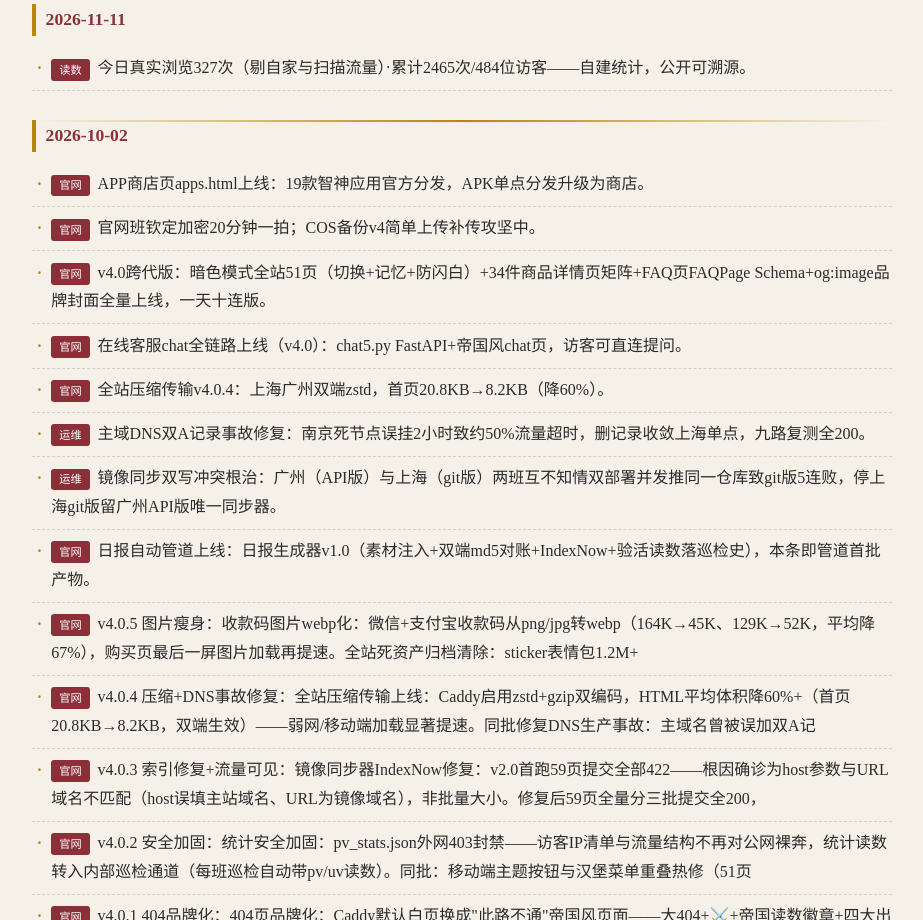
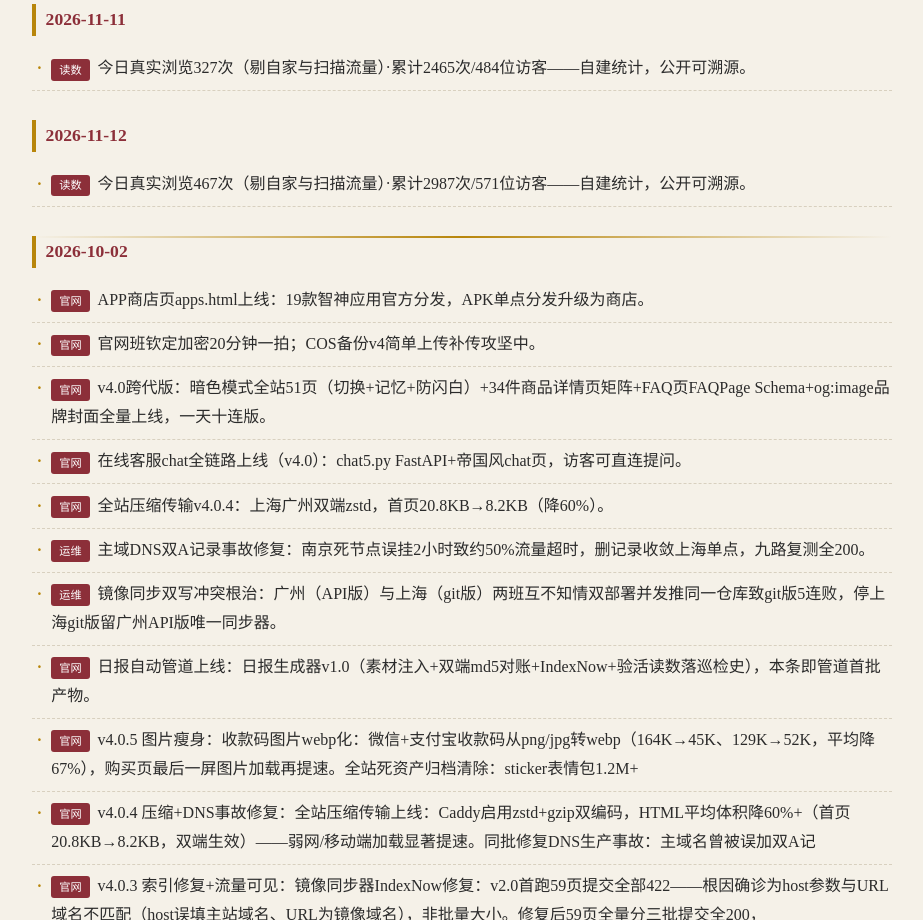
Before and after one commit to xushilianzhuren/xushilianzhuren.github.io, a plain HTML site: page daily.html in a window 1280 px wide. Shown: the part 4920-5840 px from the top of the page, without its empty margins (178-1101 px from the left). Drawn offline with Linux system fonts and the light colour scheme.

Commit message:
mirror sync daily.html 11122100

```diff
--- a/daily.html
+++ b/daily.html
@@ -276,6 +276,11 @@ html[data-theme="dark"] .zs-theme-btn{background:rgba(32,29,26,.92);border-color
 <li><span class="tag">读数</span>今日真实浏览327次（剔自家与扫描流量）·累计2465次/484位访客——自建统计，公开可溯源。</li>
 </ul>
 
+<h2>2026-11-12</h2>
+<ul>
+<li><span class="tag">读数</span>今日真实浏览467次（剔自家与扫描流量）·累计2987次/571位访客——自建统计，公开可溯源。</li>
+</ul>
+
 <div class="rule">
 
 <h2>2026-10-02</h2>
```
